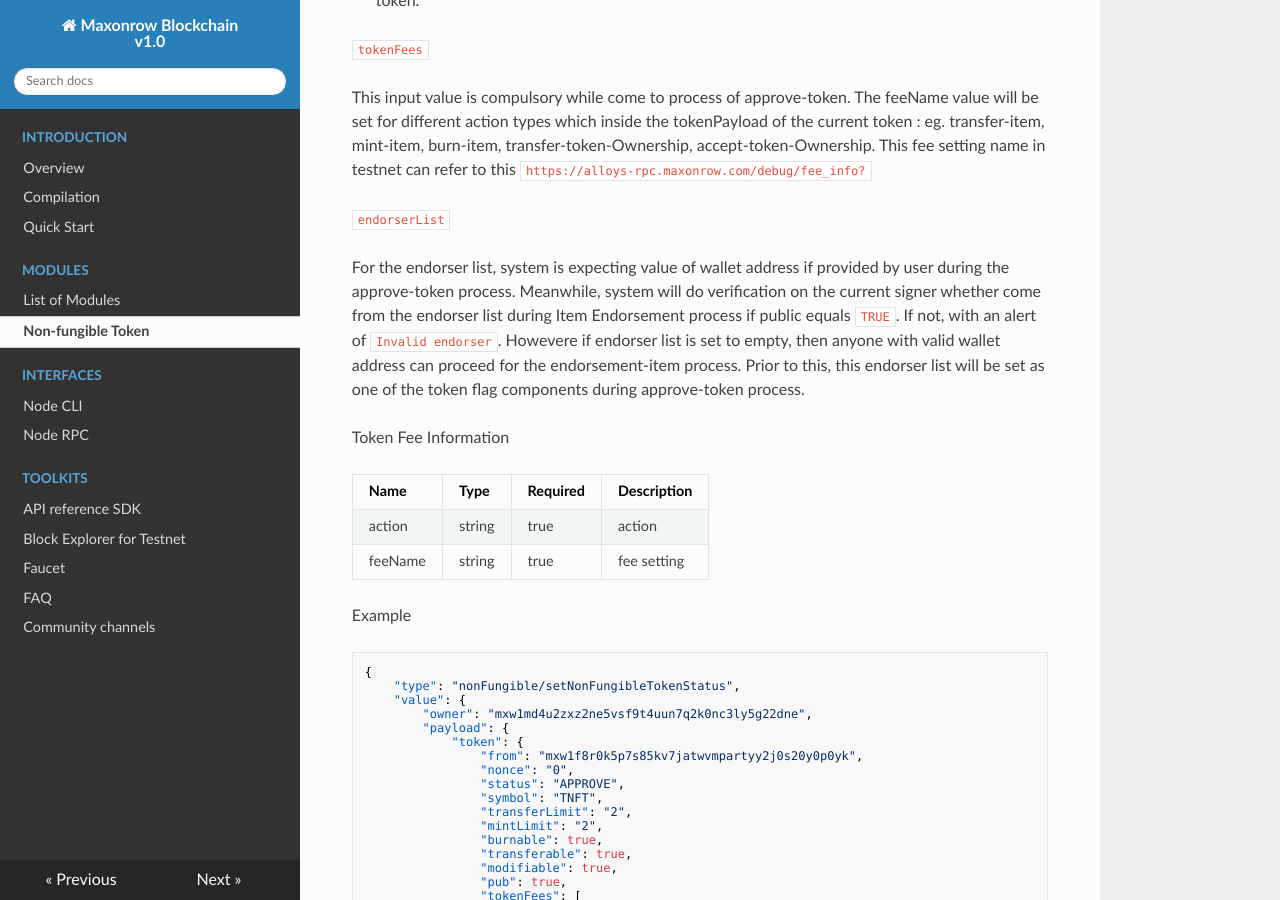
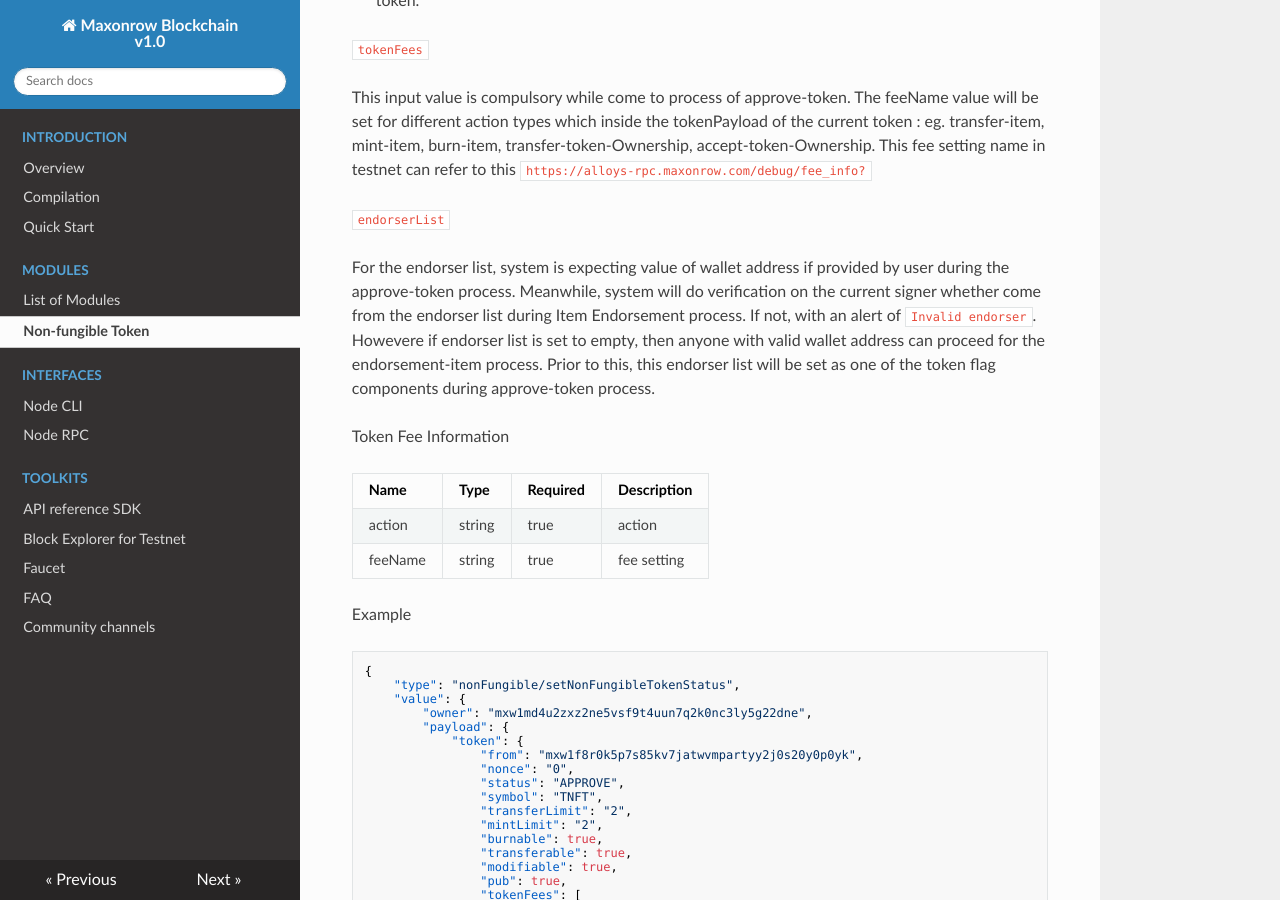
Before and after one commit to maxonrow/docs, an MkDocs documentation site: the page built from docs/modules/nonfungible/nonfungible.md, in a window 1280 px wide and 900 px high, scrolled down 6657 px. Built offline with MkDocs 1.6.1, drawn with Linux system fonts in a browser that asks for light colours; nearby versions of some CDN libraries.

Commit message:
v2.0 - Updated contents NFTs endorsement process

```diff
--- a/docs/modules/nonfungible/nonfungible.md
+++ b/docs/modules/nonfungible/nonfungible.md
@@ -208,7 +208,7 @@ This input value is compulsory while come to process of approve-token. The feeNa
 
 `endorserList`
 
-For the endorser list, system is expecting value of wallet address if provided by user during the approve-token process. Meanwhile, system will do verification on the current signer whether come from the endorser list during Item Endorsement process if public equals `TRUE`. If not, with an alert of `Invalid endorser`. Howevere if endorser list is set to empty, then anyone with valid wallet address can proceed for the endorsement-item process. Prior to this, this endorser list will be set as one of the token flag components during approve-token process.
+For the endorser list, system is expecting value of wallet address if provided by user during the approve-token process. Meanwhile, system will do verification on the current signer whether come from the endorser list during Item Endorsement process. If not, with an alert of `Invalid endorser`. Howevere if endorser list is set to empty, then anyone with valid wallet address can proceed for the endorsement-item process. Prior to this, this endorser list will be set as one of the token flag components during approve-token process.
 
 
 Token Fee Information
```
